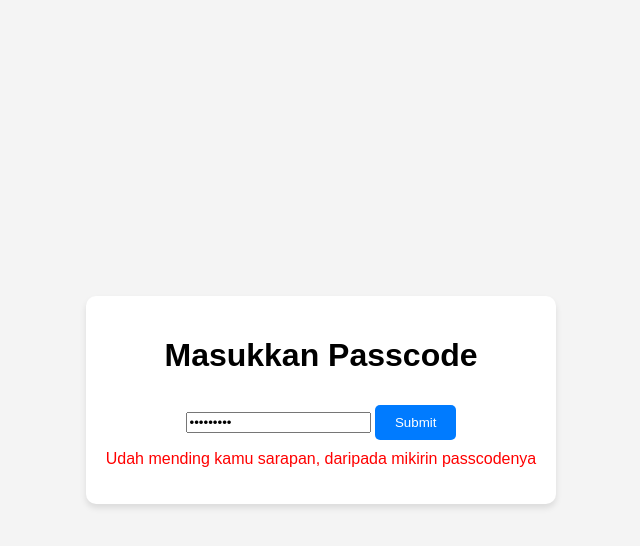
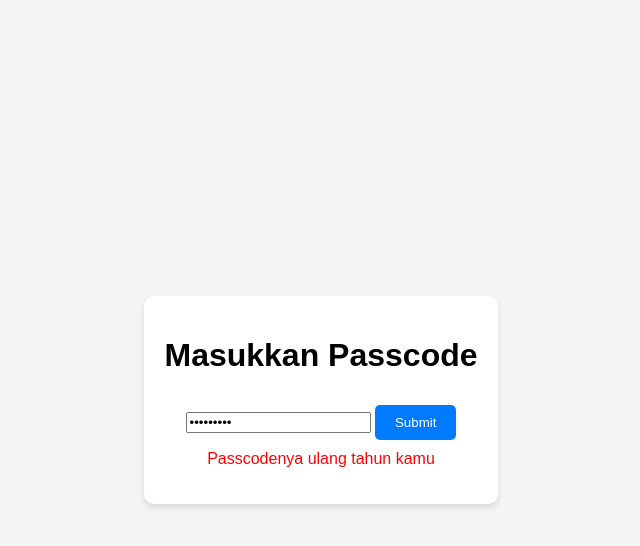
Before and after one commit to cenganggi/Sapuinjuk, a plain HTML site: page index.html in a window 1280 px wide. Both pictures are taken after typing "Sample123" into the empty fields and a click on the button "Submit". Shown: the whole page, without its empty margins (319-959 px from the left). Drawn offline with Linux system fonts and the light colour scheme.

Commit message:
Update index.html

```diff
--- a/index.html
+++ b/index.html
@@ -51,13 +51,13 @@
         <h1>Masukkan Passcode</h1>
         <input type="password" id="passcode" placeholder="Masukkan passcode" />
         <button onclick="checkPasscode()">Submit</button>
-        <p id="error">Udah mending kamu sarapan, daripada mikirin passcodenya</p>
+        <p id="error">Passcodenya ulang tahun kamu</p>
         <p id="message">Coba buka link ini https://hbdnita.carrd.co</p>
     </div>
 
     <script>
         function checkPasscode() {
-            const correctPasscode = "980nfireee"; // Ganti dengan passcode Anda
+            const correctPasscode = "221298"; // Ganti dengan passcode Anda
             const inputPasscode = document.getElementById("passcode").value;
             const errorElement = document.getElementById("error");
             const messageElement = document.getElementById("message");
```
